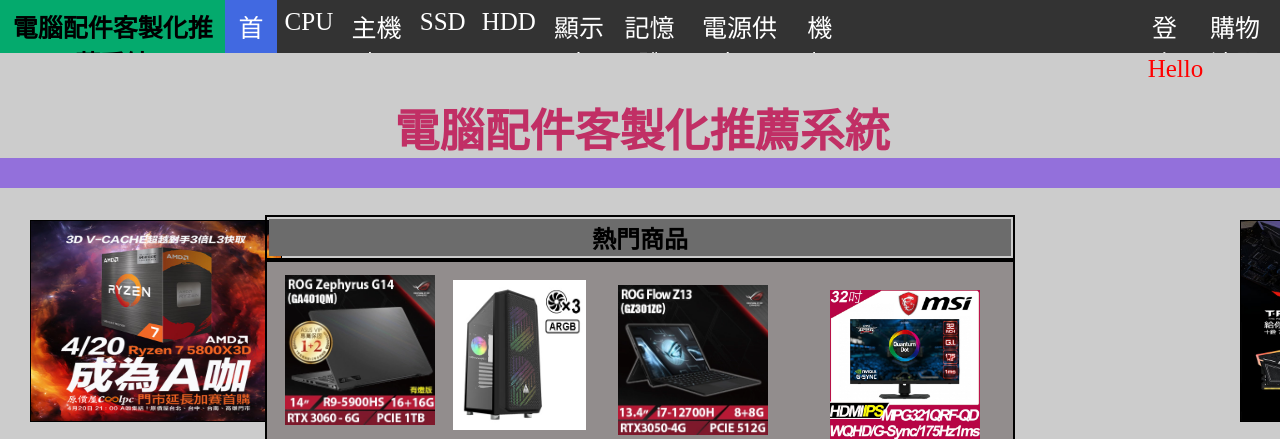
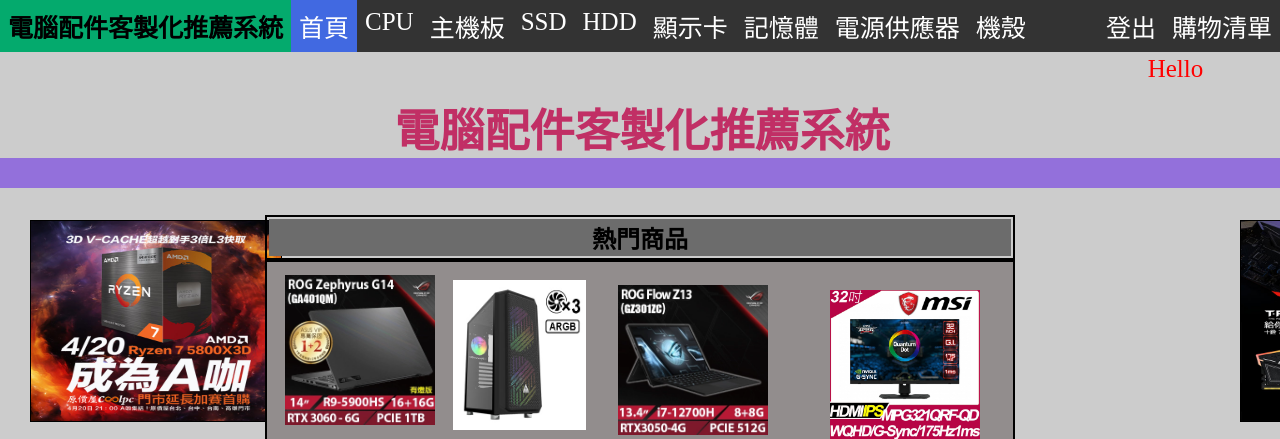
Before and after one commit to 4080E68/Gproject, a Django app: template templates/aftlogin.html in a window 1280 px wide. Shown: the top 439 px of the page. Run offline with Django 3.2, Linux system fonts and the light colour scheme; the template is opened without the code that fills it, so the values that code supplies are empty.

Commit message:
登入後導覽列修正

```diff
--- a/templates/aftlogin.html
+++ b/templates/aftlogin.html
@@ -7,11 +7,22 @@
     <title>電腦配件客製化推薦系統</title>
     <link rel="stylesheet" href="{% static 'index-1.css' %}">
 </head>
+<style>
+    a {
+        width: max-content;
+    }
+
+    .navbar {
+        display: flex;
+        justify-content: space-between;
+    }
+</style>
 
 <body>
 
     <div class="lli">
-        <ul>
+        <ul class="navbar">
+            <div class="product">
                 <li><a class="active">電腦配件客製化推薦系統</a></li>
                 <li><a class="actives" href="/aftlogin">首頁</a></li>
                 <li><a href="/otcpu">CPU</a></li>
@@ -22,12 +33,14 @@
                 <li><a href="/otMemory">記憶體</a></li>
                 <li><a href="/otPower">電源供應器</a></li>
                 <li><a href="/otchassis">機殼</a></li>
-            <li>&nbsp;&nbsp;&nbsp;&nbsp;&nbsp;&nbsp;&nbsp;&nbsp;&nbsp;&nbsp;&nbsp;&nbsp;</li>
-            <li>&nbsp;&nbsp;&nbsp;&nbsp;&nbsp;&nbsp;&nbsp;&nbsp;&nbsp;&nbsp;&nbsp;&nbsp;</li>
-            <li>&nbsp;&nbsp;&nbsp;&nbsp;&nbsp;&nbsp;&nbsp;&nbsp;&nbsp;&nbsp;&nbsp;&nbsp;</li>
-            <li>&nbsp;&nbsp;&nbsp;&nbsp;&nbsp;&nbsp;&nbsp;&nbsp;&nbsp;&nbsp;&nbsp;</li>
+            </div>
+            <div class="logout">
                 <li><a href="/">登出</a></li>
                 <li><a href="/cart">購物清單</a></li>
+            </div>
+
+
+
         </ul>
     </div>
 
```
Also changed, not shown: db.sqlite3. Lines whose indentation alone changed are shown as unchanged.
